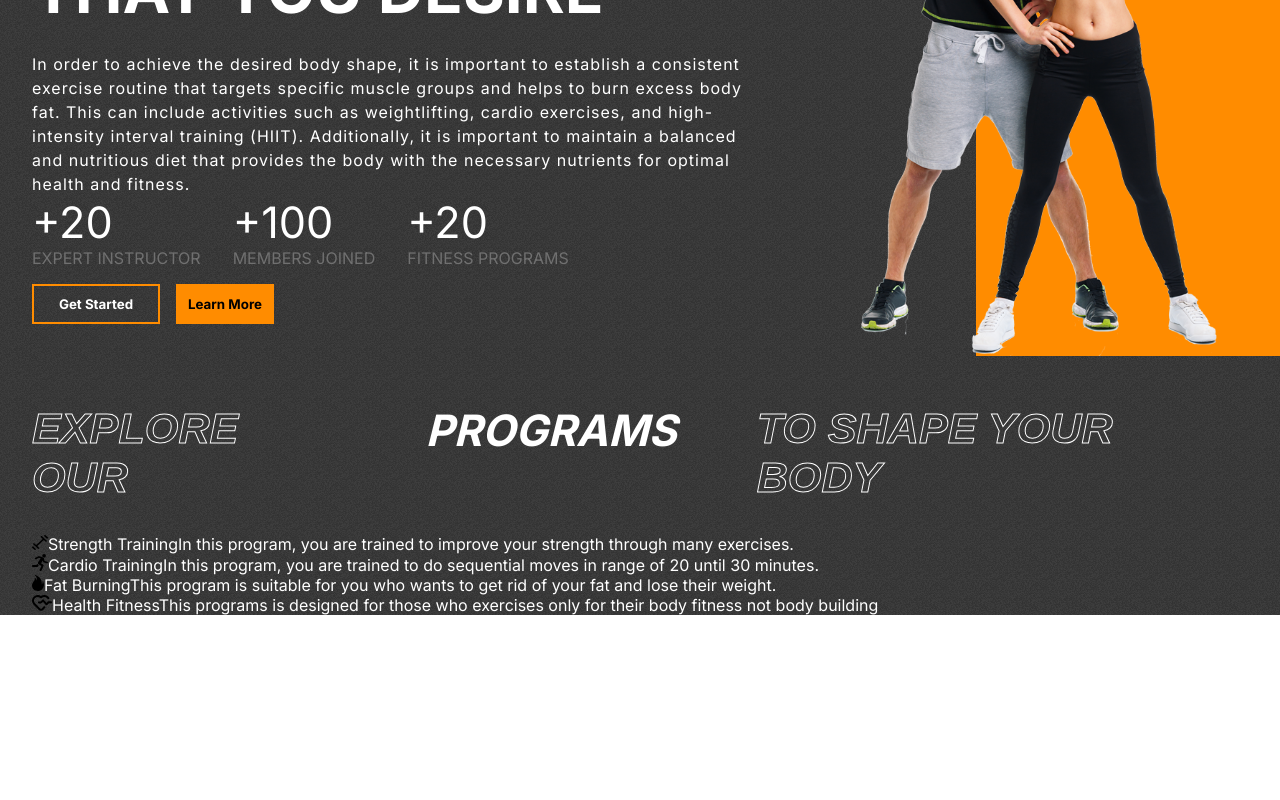
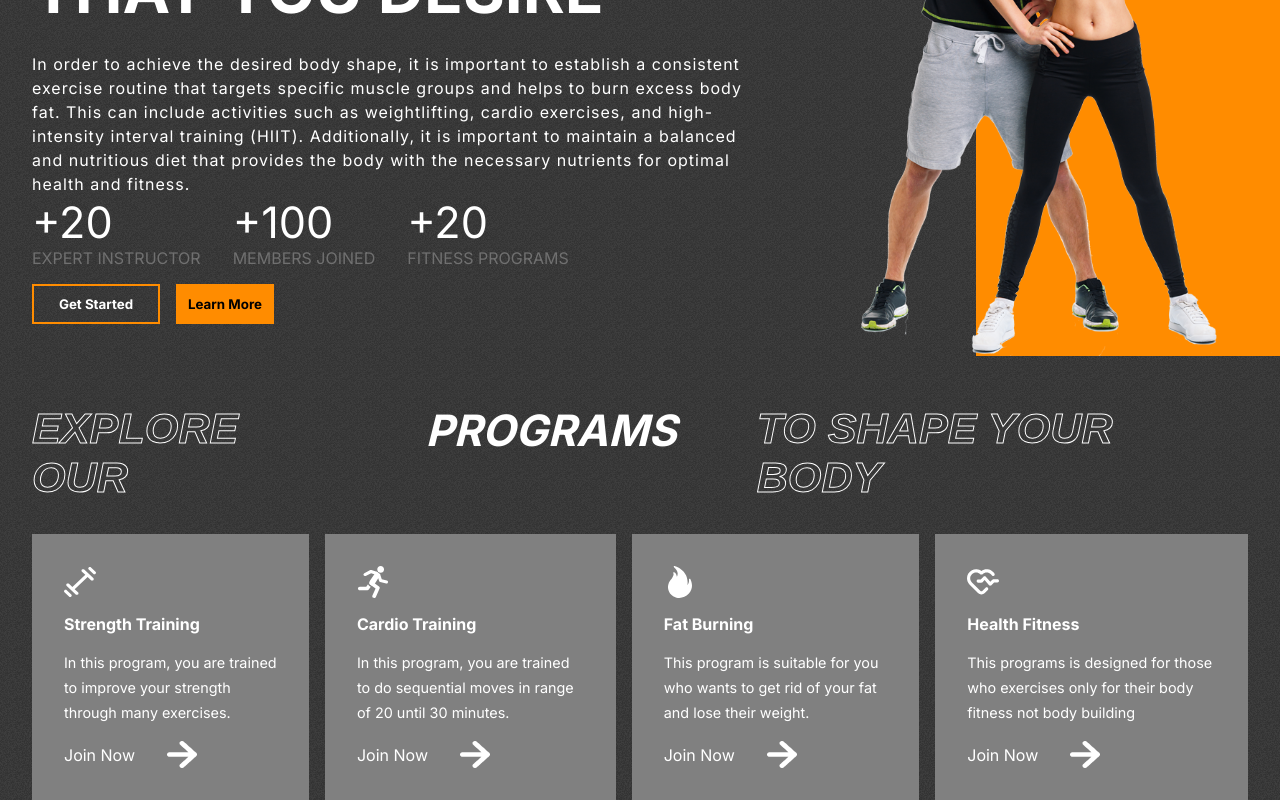
Before and after one commit to Akangbe/FitZone, a React (Create React App) app: page / in a window 1280 px wide. Shown: the part 512-1312 px from the top of the page. Before the commit the page ends 1127 px from the top, so only its background shows below. Built offline with nearby package versions, Linux system fonts and the light colour scheme.

Commit message:
1st commit in may

```diff
--- a/src/components/program/program.css
+++ b/src/components/program/program.css
@@ -17,3 +17,34 @@
     margin-top: 3rem;
 
 }
+.program-categories{
+display: flex;
+gap: 1rem;
+}
+.category{
+    display: flex;
+    flex-direction: column;
+    background-color: grey;
+    padding: 2rem;
+    gap: 1rem;
+    color: white;
+    justify-content: space-between;
+}
+.category>:nth-child(1){
+    width: 2rem;
+    height:2rem ;
+    fill: white;
+}
+.category>:nth-child(2){
+    font-size: 1rem;
+    font-weight: bold;
+}
+.category>:nth-child(3){
+   font-size: 0.9rem;
+   line-height: 25px;
+}
+.join-now{
+    display: flex;
+    align-items: center;
+    gap: 2rem;
+}
--- a/src/components/program/program.jsx
+++ b/src/components/program/program.jsx
@@ -1,7 +1,8 @@
 import React from "react";
 import "./program.css";
 // import {programsData} from "../../data/programsData"
-import {programsData} from "../../data/programsData"
+import RightArrow from "../../assets/rightArrow.png";
+import { programsData } from "../../data/programsData";
 const program = () => {
   return (
     <div className="programs" id="programs">
@@ -12,20 +13,19 @@
         <span className="stroke-text">to shape your body</span>
       </div>
 
-
-
-     <div className="program-categories">
-      {programsData.map((program)=>(
-        <div className="category" >
-
-{program.image}
-<span >{program.heading}</span>
-<span >{program.details}</span>
-<div></div>
-</div>
-      ))}
-
-     </div>
+      <div className="program-categories">
+        {programsData.map((program) => (
+          <div className="category">
+            {program.image}
+            <span>{program.heading}</span>
+            <span>{program.details}</span>
+            <div className="join-now">
+              <span>Join Now</span>
+              <img src={RightArrow} alt="" srcset="" />{" "}
+            </div>
+          </div>
+        ))}
+      </div>
     </div>
   );
 };
```
